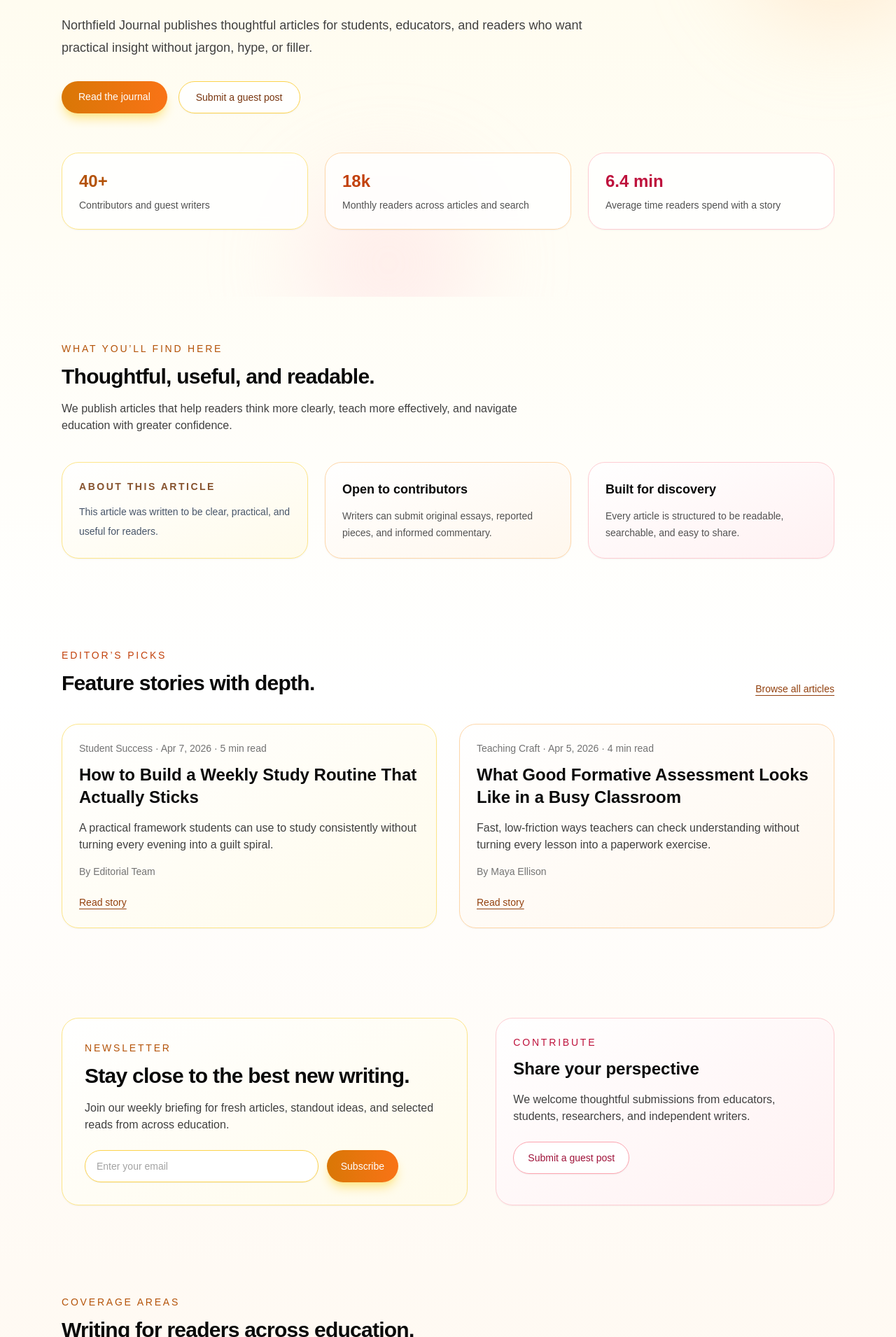
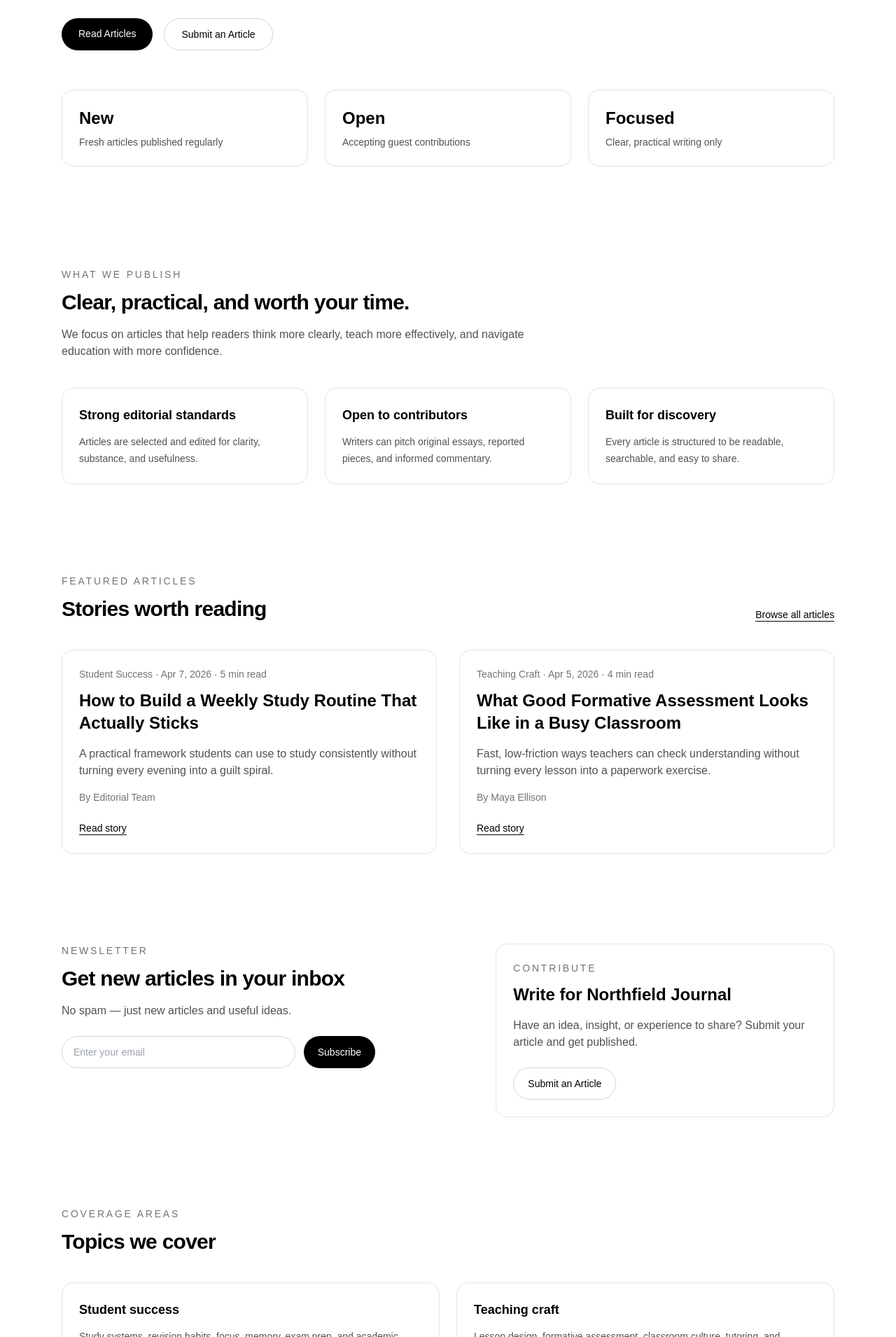
Before and after one commit to babushkahunter69/northfield-journal, a Next.js app: page / in a window 1280 px wide. Shown: the part 330-2240 px from the top of the page at 70% size. Built offline with nearby package versions, Linux system fonts and the light colour scheme.

Commit message:
Restore original UI design (full)

```diff
--- a/app/(marketing)/blog/page.tsx
+++ b/app/(marketing)/blog/page.tsx
@@ -6,35 +6,25 @@ import { getCategories, getPublishedPosts } from '@/lib/data';
 
 export const metadata: Metadata = {
   title: 'Journal',
-  description:
-    'Browse essays, commentary, and practical writing on learning, teaching, and education.'
+  description: 'Browse premium education articles on student success, teaching craft, school leadership, edtech, scholarships, and academic writing.'
 };
 
 export default async function BlogPage() {
-  const [posts, categories] = await Promise.all([
-    getPublishedPosts(),
-    getCategories()
-  ]);
+  const [posts, categories] = await Promise.all([getPublishedPosts(), getCategories()]);
 
   return (
     <div className="container-shell py-14">
       <div className="grid gap-10 lg:grid-cols-[1fr_320px]">
         <div>
           <span className="eyebrow">Journal archive</span>
-          <h1 className="display-font mt-5 text-5xl font-semibold tracking-tight text-slate-900">
-            Essays, ideas, and practical writing on education
-          </h1>
+          <h1 className="display-font mt-5 text-5xl font-semibold tracking-tight text-slate-900">Education stories with a sharper editorial lens</h1>
           <p className="mt-4 max-w-3xl text-lg leading-8 text-slate-600">
-            Thoughtful articles for students, educators, and readers who want
-            useful insight without jargon, hype, or filler.
+            Written to rank, yes, but also written to be read. This archive balances discoverability with substance.
           </p>
 
           <div className="mt-8 flex flex-wrap gap-3">
             {categories.map((category) => (
-              <span
-                key={category.id}
-                className="rounded-full border border-slate-300 bg-white px-4 py-2 text-sm text-slate-700"
-              >
+              <span key={category.id} className="rounded-full border border-slate-300 bg-white px-4 py-2 text-sm text-slate-700">
                 {category.name}
               </span>
             ))}
@@ -54,14 +44,12 @@ export default async function BlogPage() {
         <aside className="space-y-6">
           <NewsletterForm />
           <div className="paper p-6">
-            <p className="text-sm font-semibold uppercase tracking-[0.18em] text-brand-700">
-              What we publish
-            </p>
+            <p className="text-sm font-semibold uppercase tracking-[0.18em] text-brand-700">What wins here</p>
             <ul className="mt-4 space-y-3 text-sm leading-7 text-slate-600">
-              <li>Clear, practical ideas over generic advice</li>
-              <li>Well-structured articles that are easy to read</li>
-              <li>Thoughtful perspectives from real practitioners</li>
-              <li>Guest contributions reviewed before publication</li>
+              <li>Strong angles over generic “tips” posts</li>
+              <li>Clear intros, useful subheads, and honest examples</li>
+              <li>Topic clusters for SEO without robotic internal linking</li>
+              <li>Guest articles screened before publication</li>
             </ul>
           </div>
         </aside>
--- a/app/layout.tsx
+++ b/app/layout.tsx
@@ -3,36 +3,43 @@ import "./globals.css";
 
 export const metadata: Metadata = {
   metadataBase: new URL("https://northfield-journal.vercel.app"),
+
   title: {
-    default: "Northfield Journal | Thoughtful writing on education, learning, and teaching",
+    default:
+      "Northfield Journal | Thoughtful writing on education, learning, and teaching",
     template: "%s | Northfield Journal",
   },
+
   description:
-    "Northfield Journal publishes thoughtful writing on student success, teaching craft, education systems, and practical EdTech.",
+    "Northfield Journal publishes clear, practical writing on student success, teaching strategies, education systems, and EdTech.",
+
   keywords: [
+    "education blog",
     "education journal",
-    "education blog",
-    "student success",
-    "teaching craft",
-    "education systems",
-    "edtech",
+    "student success tips",
+    "study habits",
     "teaching strategies",
-    "study habits",
+    "education system insights",
+    "edtech tools",
+    "learning techniques",
   ],
+
   openGraph: {
     title: "Northfield Journal",
     description:
-      "Thoughtful writing on learning, teaching, and education systems.",
+      "Clear writing on learning, teaching, and education systems.",
     url: "https://northfield-journal.vercel.app",
     siteName: "Northfield Journal",
     type: "website",
   },
+
   twitter: {
     card: "summary_large_image",
     title: "Northfield Journal",
     description:
-      "Thoughtful writing on learning, teaching, and education systems.",
+      "Clear writing on learning, teaching, and education systems.",
   },
+
   alternates: {
     canonical: "https://northfield-journal.vercel.app",
   },
--- a/app/page.tsx
+++ b/app/page.tsx
@@ -21,7 +21,8 @@ const featuredPosts = [
     category: "Teaching Craft",
     date: "Apr 5, 2026",
     readTime: "4 min read",
-    title: "What Good Formative Assessment Looks Like in a Busy Classroom",
+    title:
+      "What Good Formative Assessment Looks Like in a Busy Classroom",
     excerpt:
       "Fast, low-friction ways teachers can check understanding without turning every lesson into a paperwork exercise.",
     author: "Maya Ellison",
@@ -50,96 +51,94 @@ const coverageAreas = [
 
 export default function HomePage() {
   return (
-    <main className="bg-gradient-to-b from-amber-50 via-white to-orange-50 text-neutral-900">
-      <section className="relative overflow-hidden">
-        <div className="absolute inset-0 pointer-events-none">
-          <div className="absolute -top-24 left-[-80px] h-72 w-72 rounded-full bg-amber-200/40 blur-3xl" />
-          <div className="absolute top-20 right-[-60px] h-72 w-72 rounded-full bg-orange-200/40 blur-3xl" />
-          <div className="absolute bottom-[-80px] left-1/3 h-64 w-64 rounded-full bg-rose-200/30 blur-3xl" />
-        </div>
-
-        <div className="relative mx-auto max-w-6xl px-6 py-20 sm:py-24">
+    <main>
+      {/* HERO */}
+      <section className="mx-auto max-w-6xl px-6 py-20">
         <div className="max-w-3xl">
-            <p className="mb-4 inline-flex rounded-full border border-amber-300/70 bg-white/80 px-4 py-1.5 text-sm font-medium uppercase tracking-[0.2em] text-amber-800 shadow-sm backdrop-blur">
-              Independent education publication
+          <p className="mb-4 text-sm font-medium uppercase tracking-[0.2em] text-neutral-500">
+            Independent journal
           </p>
 
-            <h1 className="text-4xl font-bold tracking-tight text-neutral-950 sm:text-6xl">
-              Clear writing about learning, teaching, and the ideas shaping education.
+          <h1 className="text-4xl font-bold tracking-tight sm:text-6xl">
+            Clear ideas about learning, teaching, and education.
           </h1>
 
-            <p className="mt-6 text-lg leading-8 text-neutral-700">
-              Northfield Journal publishes thoughtful articles for students, educators,
-              and readers who want practical insight without jargon, hype, or filler.
+          <p className="mt-6 text-lg leading-8 text-neutral-600">
+            Northfield Journal publishes practical, thoughtful writing for students,
+            educators, and curious readers — without jargon, hype, or noise.
           </p>
 
           <div className="mt-8 flex flex-wrap gap-4">
             <Link
               href="/blog"
-                className="rounded-full bg-gradient-to-r from-amber-600 to-orange-500 px-6 py-3 text-sm font-medium text-white shadow-lg shadow-amber-200 transition hover:scale-[1.02] hover:from-amber-700 hover:to-orange-600"
+              className="rounded-full bg-black px-6 py-3 text-sm font-medium text-white"
             >
-                Read the journal
+              Read Articles
             </Link>
             <Link
               href="/guest-post"
-                className="rounded-full border border-amber-300 bg-white/90 px-6 py-3 text-sm font-medium text-amber-900 shadow-sm transition hover:bg-amber-50"
+              className="rounded-full border border-neutral-300 px-6 py-3 text-sm font-medium"
             >
-                Submit a guest post
+              Submit an Article
             </Link>
           </div>
         </div>
 
+        {/* TRUST BLOCK (replaces fake stats) */}
         <div className="mt-14 grid gap-6 sm:grid-cols-3">
-            <div className="rounded-3xl border border-amber-200 bg-white/80 p-6 shadow-sm backdrop-blur">
-              <p className="text-2xl font-semibold text-amber-700">40+</p>
-              <p className="mt-2 text-sm text-neutral-600">Contributors and guest writers</p>
+          <div className="rounded-2xl border border-neutral-200 p-6">
+            <p className="text-2xl font-semibold">New</p>
+            <p className="mt-2 text-sm text-neutral-600">
+              Fresh articles published regularly
+            </p>
           </div>
-            <div className="rounded-3xl border border-orange-200 bg-white/80 p-6 shadow-sm backdrop-blur">
-              <p className="text-2xl font-semibold text-orange-700">18k</p>
-              <p className="mt-2 text-sm text-neutral-600">Monthly readers across articles and search</p>
+          <div className="rounded-2xl border border-neutral-200 p-6">
+            <p className="text-2xl font-semibold">Open</p>
+            <p className="mt-2 text-sm text-neutral-600">
+              Accepting guest contributions
+            </p>
           </div>
-            <div className="rounded-3xl border border-rose-200 bg-white/80 p-6 shadow-sm backdrop-blur">
-              <p className="text-2xl font-semibold text-rose-700">6.4 min</p>
-              <p className="mt-2 text-sm text-neutral-600">Average time readers spend with a story</p>
-            </div>
+          <div className="rounded-2xl border border-neutral-200 p-6">
+            <p className="text-2xl font-semibold">Focused</p>
+            <p className="mt-2 text-sm text-neutral-600">
+              Clear, practical writing only
+            </p>
           </div>
         </div>
       </section>
 
+      {/* WHAT WE PUBLISH */}
       <section className="mx-auto max-w-6xl px-6 py-16">
         <div className="max-w-2xl">
-          <p className="text-sm font-medium uppercase tracking-[0.2em] text-amber-700">
-            What you’ll find here
+          <p className="text-sm font-medium uppercase tracking-[0.2em] text-neutral-500">
+            What we publish
           </p>
-          <h2 className="mt-3 text-3xl font-bold tracking-tight text-neutral-950">
-            Thoughtful, useful, and readable.
+          <h2 className="mt-3 text-3xl font-bold tracking-tight">
+            Clear, practical, and worth your time.
           </h2>
-          <p className="mt-4 text-neutral-700">
-            We publish articles that help readers think more clearly, teach more effectively,
-            and navigate education with greater confidence.
+          <p className="mt-4 text-neutral-600">
+            We focus on articles that help readers think more clearly, teach more
+            effectively, and navigate education with more confidence.
           </p>
         </div>
 
         <div className="mt-10 grid gap-6 md:grid-cols-3">
-          <div className="rounded-3xl border border-amber-200 bg-gradient-to-br from-white to-amber-50 p-6 shadow-sm">
-            <p className="text-sm font-semibold uppercase tracking-[0.18em] text-brand-700">
-  About this article
-</p>
-
-<p className="mt-3 text-sm leading-7 text-slate-600">
-  This article was written to be clear, practical, and useful for readers.
+          <div className="rounded-2xl border border-neutral-200 p-6">
+            <h3 className="text-lg font-semibold">Strong editorial standards</h3>
+            <p className="mt-3 text-sm leading-6 text-neutral-600">
+              Articles are selected and edited for clarity, substance, and usefulness.
             </p>
           </div>
 
-          <div className="rounded-3xl border border-orange-200 bg-gradient-to-br from-white to-orange-50 p-6 shadow-sm">
-            <h3 className="text-lg font-semibold text-neutral-950">Open to contributors</h3>
+          <div className="rounded-2xl border border-neutral-200 p-6">
+            <h3 className="text-lg font-semibold">Open to contributors</h3>
             <p className="mt-3 text-sm leading-6 text-neutral-600">
-              Writers can submit original essays, reported pieces, and informed commentary.
+              Writers can pitch original essays, reported pieces, and informed commentary.
             </p>
           </div>
 
-          <div className="rounded-3xl border border-rose-200 bg-gradient-to-br from-white to-rose-50 p-6 shadow-sm">
-            <h3 className="text-lg font-semibold text-neutral-950">Built for discovery</h3>
+          <div className="rounded-2xl border border-neutral-200 p-6">
+            <h3 className="text-lg font-semibold">Built for discovery</h3>
             <p className="mt-3 text-sm leading-6 text-neutral-600">
               Every article is structured to be readable, searchable, and easy to share.
             </p>
@@ -147,46 +146,37 @@ export default function HomePage() {
         </div>
       </section>
 
+      {/* FEATURED */}
       <section className="mx-auto max-w-6xl px-6 py-16">
         <div className="flex items-end justify-between gap-6">
           <div className="max-w-2xl">
-            <p className="text-sm font-medium uppercase tracking-[0.2em] text-orange-700">
-              Editor’s picks
+            <p className="text-sm font-medium uppercase tracking-[0.2em] text-neutral-500">
+              Featured articles
             </p>
-            <h2 className="mt-3 text-3xl font-bold tracking-tight text-neutral-950">
-              Feature stories with depth.
+            <h2 className="mt-3 text-3xl font-bold tracking-tight">
+              Stories worth reading
             </h2>
           </div>
 
-          <Link
-            href="/blog"
-            className="text-sm font-medium text-amber-800 underline underline-offset-4"
-          >
+          <Link href="/blog" className="text-sm font-medium underline underline-offset-4">
             Browse all articles
           </Link>
         </div>
 
         <div className="mt-10 grid gap-8 md:grid-cols-2">
-          {featuredPosts.map((post, index) => (
-            <article
-              key={post.href}
-              className={`rounded-3xl border p-6 shadow-sm transition hover:-translate-y-0.5 hover:shadow-md ${
-                index === 0
-                  ? "border-amber-200 bg-gradient-to-br from-white to-amber-50"
-                  : "border-orange-200 bg-gradient-to-br from-white to-orange-50"
-              }`}
-            >
+          {featuredPosts.map((post) => (
+            <article key={post.href} className="rounded-2xl border border-neutral-200 p-6">
               <p className="text-sm text-neutral-500">
                 {post.category} · {post.date} · {post.readTime}
               </p>
-              <h3 className="mt-3 text-2xl font-semibold text-neutral-950">
+              <h3 className="mt-3 text-2xl font-semibold">
                 <Link href={post.href}>{post.title}</Link>
               </h3>
-              <p className="mt-4 text-neutral-700">{post.excerpt}</p>
+              <p className="mt-4 text-neutral-600">{post.excerpt}</p>
               <p className="mt-4 text-sm text-neutral-500">By {post.author}</p>
               <Link
                 href={post.href}
-                className="mt-6 inline-block text-sm font-medium text-amber-800 underline underline-offset-4"
+                className="mt-6 inline-block text-sm font-medium underline underline-offset-4"
               >
                 Read story
               </Link>
@@ -195,79 +185,70 @@ export default function HomePage() {
         </div>
       </section>
 
+      {/* NEWSLETTER + CONTRIBUTE */}
       <section className="mx-auto max-w-6xl px-6 py-16">
         <div className="grid gap-10 md:grid-cols-[1.2fr_1fr]">
-          <div className="rounded-3xl border border-amber-200 bg-gradient-to-br from-white to-amber-50 p-8 shadow-sm">
-            <p className="text-sm font-medium uppercase tracking-[0.2em] text-amber-700">
+          <div>
+            <p className="text-sm font-medium uppercase tracking-[0.2em] text-neutral-500">
               Newsletter
             </p>
-            <h2 className="mt-3 text-3xl font-bold tracking-tight text-neutral-950">
-              Stay close to the best new writing.
+            <h2 className="mt-3 text-3xl font-bold tracking-tight">
+              Get new articles in your inbox
             </h2>
-            <p className="mt-4 max-w-xl text-neutral-700">
-              Join our weekly briefing for fresh articles, standout ideas, and selected reads
-              from across education.
+            <p className="mt-4 max-w-xl text-neutral-600">
+              No spam — just new articles and useful ideas.
             </p>
 
             <form className="mt-6 flex max-w-md gap-3">
               <input
                 type="email"
                 placeholder="Enter your email"
-                className="min-w-0 flex-1 rounded-full border border-amber-300 bg-white px-4 py-3 text-sm shadow-sm outline-none placeholder:text-neutral-400 focus:border-amber-500"
+                className="min-w-0 flex-1 rounded-full border border-neutral-300 px-4 py-3 text-sm"
               />
               <button
                 type="submit"
-                className="rounded-full bg-gradient-to-r from-amber-600 to-orange-500 px-5 py-3 text-sm font-medium text-white shadow-lg shadow-amber-200 transition hover:from-amber-700 hover:to-orange-600"
+                className="rounded-full bg-black px-5 py-3 text-sm font-medium text-white"
               >
                 Subscribe
               </button>
             </form>
           </div>
 
-          <div className="rounded-3xl border border-rose-200 bg-gradient-to-br from-white to-rose-50 p-6 shadow-sm">
-            <p className="text-sm font-medium uppercase tracking-[0.2em] text-rose-700">
+          <div className="rounded-2xl border border-neutral-200 p-6">
+            <p className="text-sm font-medium uppercase tracking-[0.2em] text-neutral-500">
               Contribute
             </p>
-            <h3 className="mt-3 text-2xl font-semibold text-neutral-950">Share your perspective</h3>
-            <p className="mt-4 text-neutral-700">
-              We welcome thoughtful submissions from educators, students, researchers,
-              and independent writers.
+            <h3 className="mt-3 text-2xl font-semibold">
+              Write for Northfield Journal
+            </h3>
+            <p className="mt-4 text-neutral-600">
+              Have an idea, insight, or experience to share? Submit your article and get published.
             </p>
             <Link
               href="/guest-post"
-              className="mt-6 inline-block rounded-full border border-rose-300 bg-white px-5 py-3 text-sm font-medium text-rose-800 shadow-sm transition hover:bg-rose-50"
+              className="mt-6 inline-block rounded-full border border-neutral-300 px-5 py-3 text-sm font-medium"
             >
-              Submit a guest post
+              Submit an Article
             </Link>
           </div>
         </div>
       </section>
 
+      {/* COVERAGE */}
       <section className="mx-auto max-w-6xl px-6 py-16">
         <div className="max-w-2xl">
-          <p className="text-sm font-medium uppercase tracking-[0.2em] text-amber-700">
+          <p className="text-sm font-medium uppercase tracking-[0.2em] text-neutral-500">
             Coverage areas
           </p>
-          <h2 className="mt-3 text-3xl font-bold tracking-tight text-neutral-950">
-            Writing for readers across education.
+          <h2 className="mt-3 text-3xl font-bold tracking-tight">
+            Topics we cover
           </h2>
         </div>
 
         <div className="mt-10 grid gap-6 sm:grid-cols-2">
-          {coverageAreas.map((area, index) => (
-            <div
-              key={area.title}
-              className={`rounded-3xl border p-6 shadow-sm ${
-                index % 4 === 0
-                  ? "border-amber-200 bg-gradient-to-br from-white to-amber-50"
-                  : index % 4 === 1
-                  ? "border-orange-200 bg-gradient-to-br from-white to-orange-50"
-                  : index % 4 === 2
-                  ? "border-rose-200 bg-gradient-to-br from-white to-rose-50"
-                  : "border-yellow-200 bg-gradient-to-br from-white to-yellow-50"
-              }`}
-            >
-              <h3 className="text-lg font-semibold text-neutral-950">{area.title}</h3>
+          {coverageAreas.map((area) => (
+            <div key={area.title} className="rounded-2xl border border-neutral-200 p-6">
+              <h3 className="text-lg font-semibold">{area.title}</h3>
               <p className="mt-3 text-sm leading-6 text-neutral-600">{area.text}</p>
             </div>
           ))}
--- a/components/site-footer.tsx
+++ b/components/site-footer.tsx
@@ -2,7 +2,7 @@ export function SiteFooter() {
   return (
     <footer className="border-t border-slate-200 bg-white">
       <div className="mx-auto max-w-7xl px-4 py-8 text-sm text-slate-500">
-        © {new Date().getFullYear()} Northfield Journal. Thoughtful writing on education.
+        © {new Date().getFullYear()} Northfield Journal
       </div>
     </footer>
   );
--- a/components/site-header.tsx
+++ b/components/site-header.tsx
@@ -1,4 +1,4 @@
-import Link from "next/link";
+import Link from 'next/link';
 
 export function SiteHeader() {
   return (
@@ -9,7 +9,7 @@ export function SiteHeader() {
             Northfield <span className="text-brand-700">Journal</span>
           </div>
           <p className="hidden text-xs uppercase tracking-[0.24em] text-slate-500 md:block">
-            Thoughtful writing on education
+            Education, carefully edited
           </p>
         </Link>
 
@@ -36,7 +36,7 @@ export function SiteHeader() {
             href="/guest-post"
             className="hidden rounded-full border border-slate-300 px-4 py-2 text-sm font-semibold text-slate-800 transition hover:border-slate-400 sm:inline-flex"
           >
-            Submit a guest post
+            Pitch an article
           </Link>
           <Link
             href="/admin/login"
```
Lines whose indentation alone changed are shown as unchanged.
